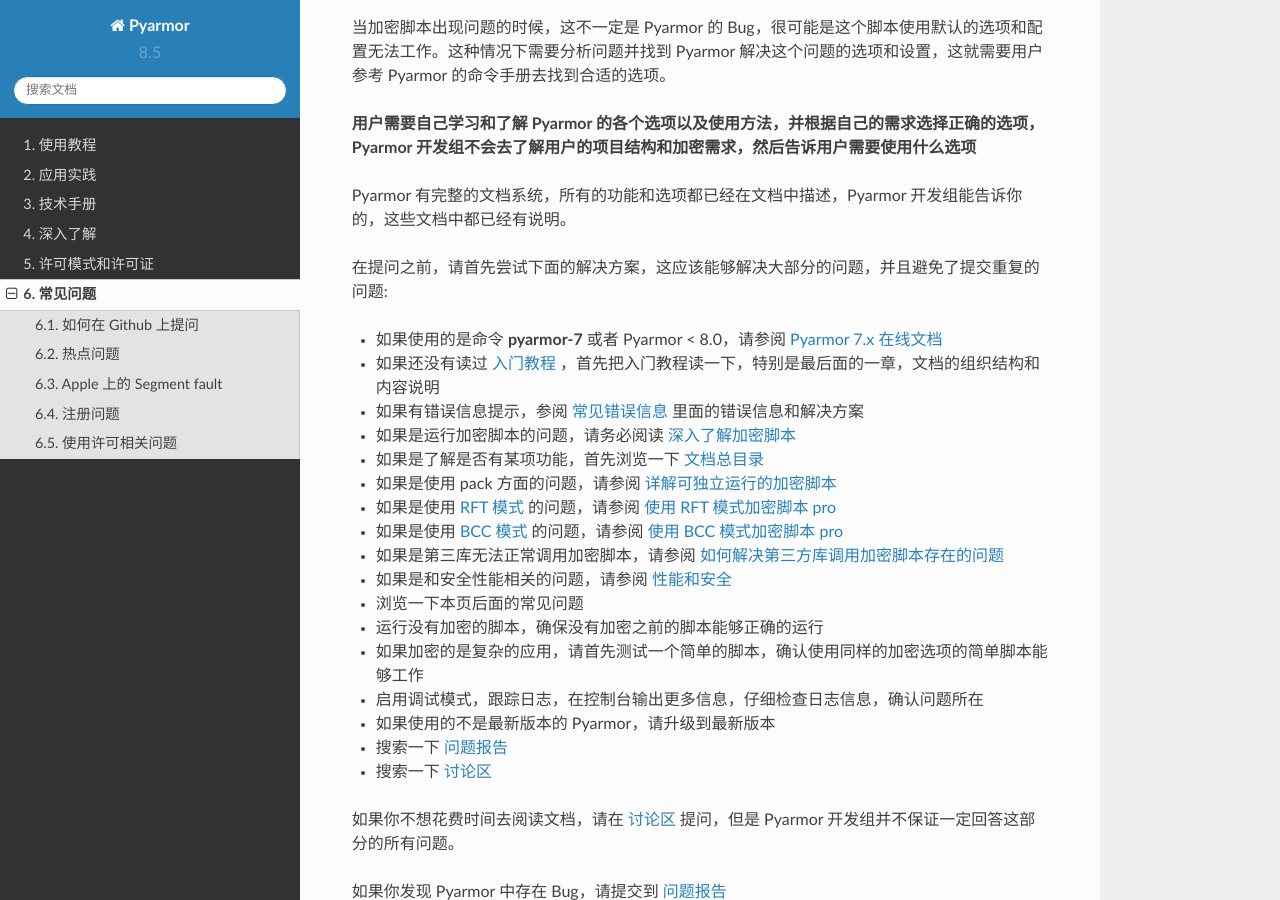
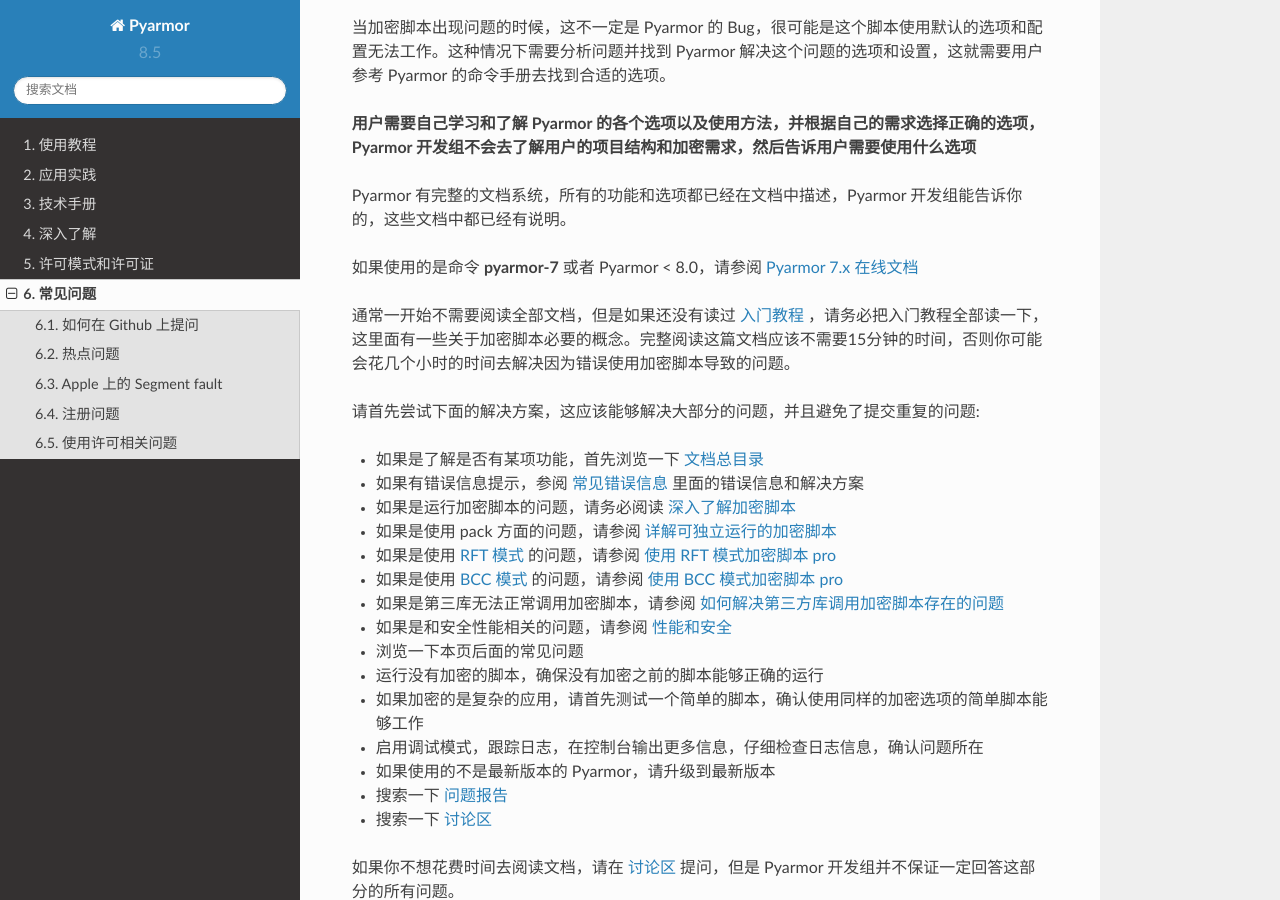
Before and after one commit to dashingsoft/pyarmor-docs-zh, a Sphinx documentation site: the page built from docs/questions.rst, in a window 1280 px wide and 900 px high, scrolled down 331 px. Built offline with Sphinx 7.4.7 and the Read the Docs theme 2.0.0, drawn with Linux system fonts in a browser that asks for light colours.

Commit message:
Refine doc

```diff
--- a/docs/questions.rst
+++ b/docs/questions.rst
@@ -15,17 +15,17 @@
 
 Pyarmor 有完整的文档系统，所有的功能和选项都已经在文档中描述，Pyarmor 开发组能告诉你的，这些文档中都已经有说明。
 
-在提问之前，请首先尝试下面的解决方案，这应该能够解决大部分的问题，并且避免了提交重复的问题:
+如果使用的是命令 :command:`pyarmor-7` 或者 Pyarmor < 8.0，请参阅 `Pyarmor 7.x 在线文档`_
 
-- 如果使用的是命令 :command:`pyarmor-7` 或者 Pyarmor < 8.0，请参阅 `Pyarmor 7.x 在线文档`_
+通常一开始不需要阅读全部文档，但是如果还没有读过 :doc:`tutorial/getting-started` ，请务必把入门教程全部读一下，这里面有一些关于加密脚本必要的概念。完整阅读这篇文档应该不需要15分钟的时间，否则你可能会花几个小时的时间去解决因为错误使用加密脚本导致的问题。
 
-- 如果还没有读过 :doc:`tutorial/getting-started` ，首先把入门教程读一下，特别是最后面的一章，文档的组织结构和内容说明
+请首先尝试下面的解决方案，这应该能够解决大部分的问题，并且避免了提交重复的问题:
+
+- 如果是了解是否有某项功能，首先浏览一下 :ref:`文档总目录 <mastertoc>`
 
 - 如果有错误信息提示，参阅 :doc:`常见错误信息 <reference/errors>` 里面的错误信息和解决方案
 
 - 如果是运行加密脚本的问题，请务必阅读 :doc:`topic/obfuscated-script`
-
-- 如果是了解是否有某项功能，首先浏览一下 :ref:`文档总目录 <mastertoc>`
 
 - 如果是使用 pack 方面的问题，请参阅 :doc:`topic/repack`
 
```
